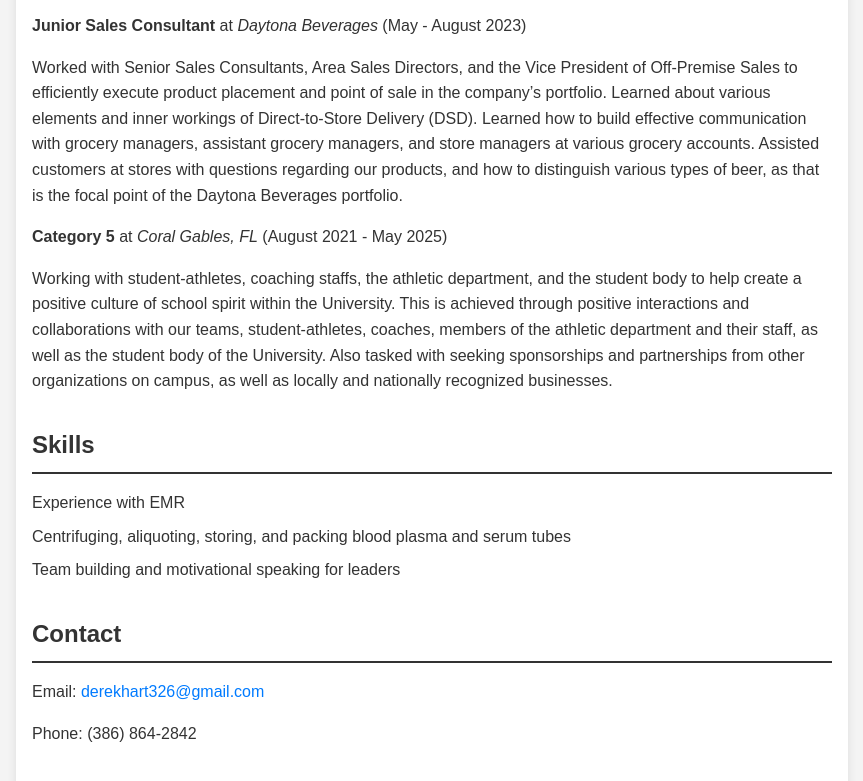
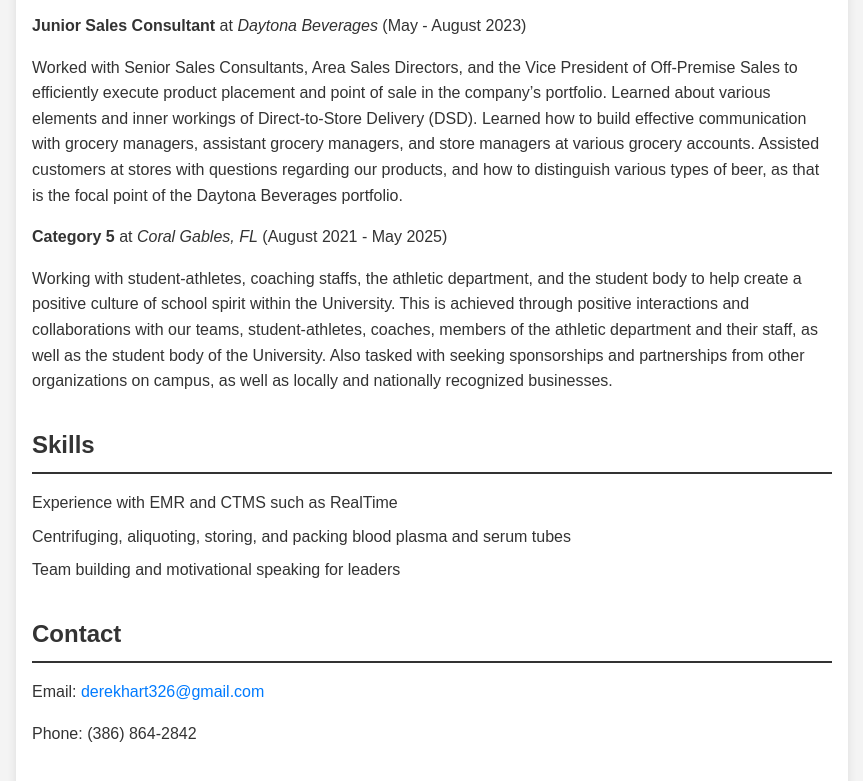
Before and after one commit to derekhart326/sample-website, a plain HTML site: page index.html in a window 1280 px wide. Shown: the part 722-1503 px from the top of the page, without its empty margins (208-1071 px from the left). Drawn offline with Linux system fonts and the light colour scheme.

Commit message:
Update index.html

```diff
--- a/index.html
+++ b/index.html
@@ -94,7 +94,7 @@
       <section id="skills">
         <h2>Skills</h2>
         <ul>
-          <li>Experience with EMR</li>
+          <li>Experience with EMR and CTMS such as RealTime</li>
           <li>Centrifuging, aliquoting, storing, and packing blood plasma and serum tubes</li>
           <li>Team building and motivational speaking for leaders</li>
         </ul>
```
